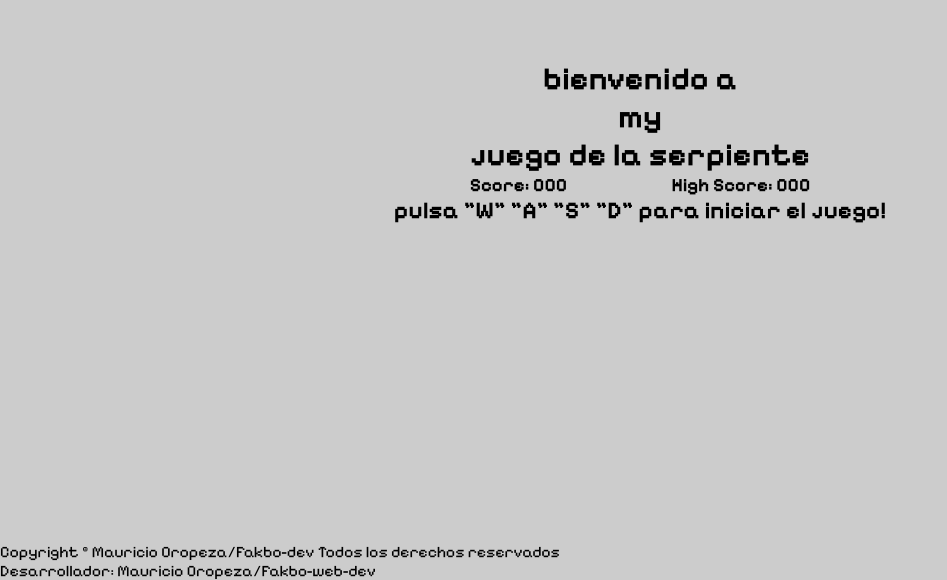
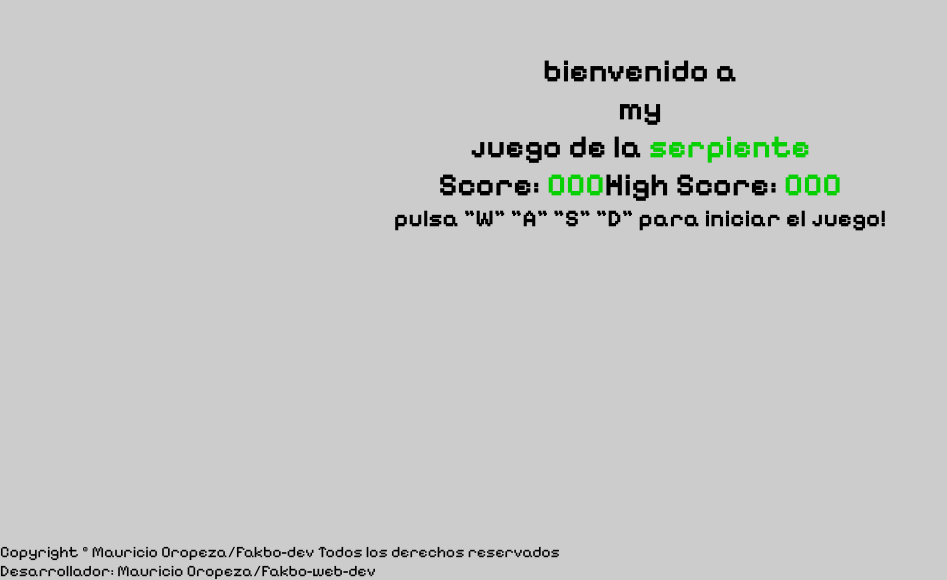
Before and after one commit to fakbo-dev/snake-game-with-ts, a plain HTML site: page index.html in a window 1280 px wide. Shown: the part 258-838 px from the top of the page, without its empty margins (0-947 px from the left). Drawn offline with Linux system fonts and the light colour scheme.

Commit message:
starting in the score

```diff
--- a/index.html
+++ b/index.html
@@ -15,11 +15,11 @@
             <!-- Text -->
             <div class="text-container">
                 <!-- Title -->
-                <h1 class="title">bienvenido a <br> my <br> <span class="accent">juego de la serpiente</span></h1>
+                <h1 class="title">bienvenido a <br> my <br> juego de la <span class="accent">serpiente</span></h1>
                 <!-- score -->
                 <div class="score-container">
-                    <h3>Score: <span class="accent">000</span></h3>
-                    <h3>High Score: <span class="accent">000</span></h3>
+                    <h3 class="score">Score: <span class="accent">000</span></h3>
+                    <h3 class="score">High Score: <span class="accent">000</span></h3>
                 </div>
             </div>
 
--- a/style.css
+++ b/style.css
@@ -28,12 +28,20 @@
     text-align: center;
 }
 
+.accent {
+    color: #06D001;
+}
+
 /* score */
 .score-container {
     display: flex;
     justify-content: space-between;
     align-items: center;
+    gap: 2;
 
+}
+.score {
+    font-size: 2rem;
 }
 
 /* board */
```
